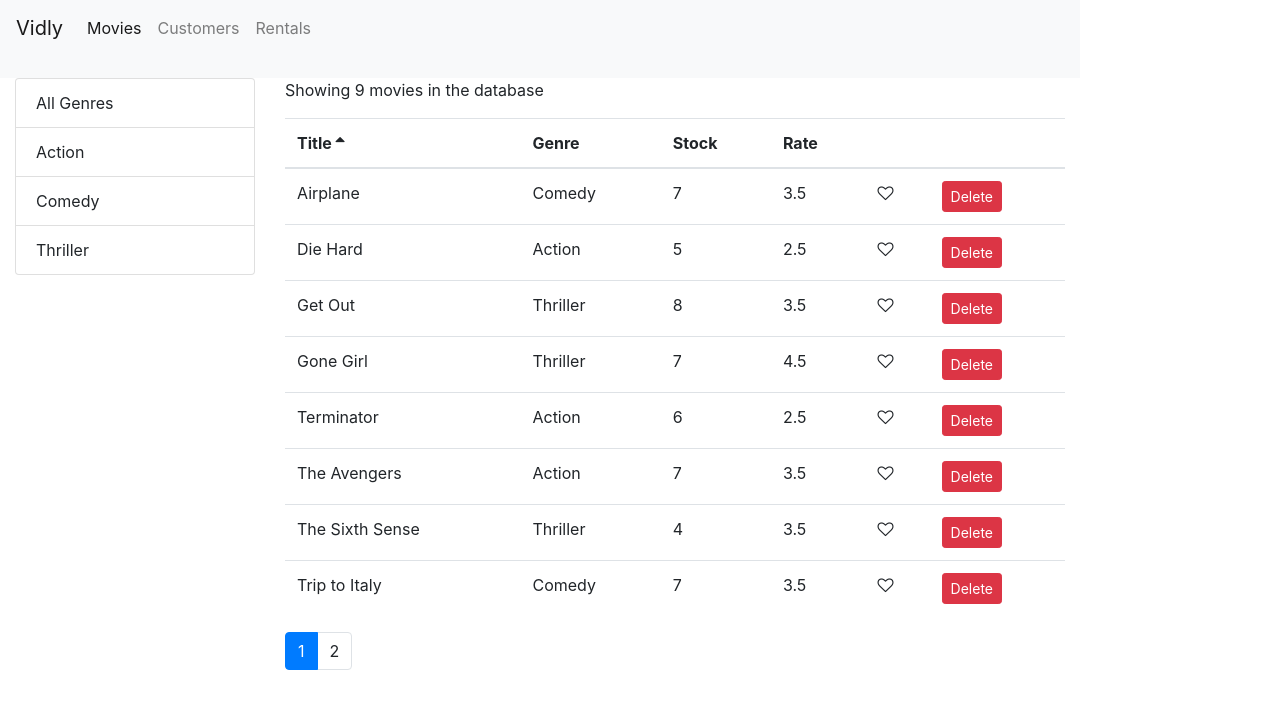
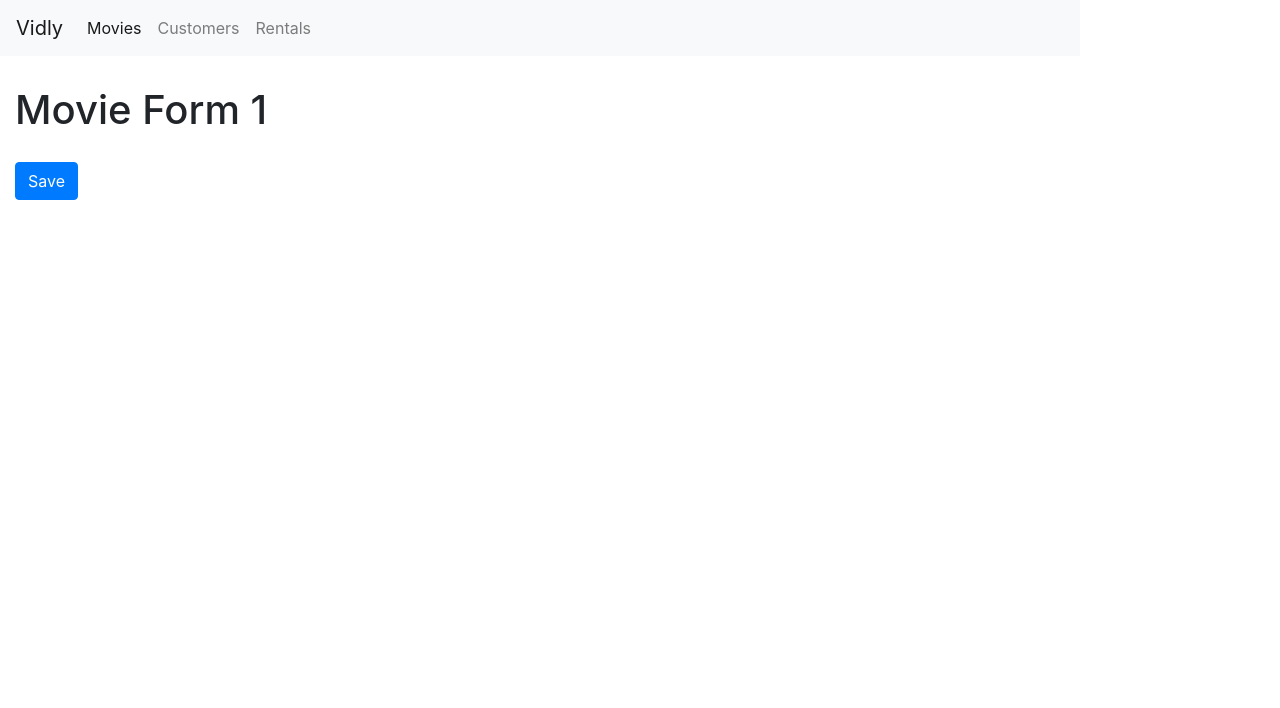
Before and after one commit to ritikbhatt20/Vidly, a React (Create React App) app: page /movies/1 in a window 1280 px wide. Shown: the top 708 px of the page. Built offline with nearby package versions, Linux system fonts and the light colour scheme.

Commit message:
Completed routing

```diff
--- a/src/App.js
+++ b/src/App.js
@@ -6,7 +6,8 @@ import Customers from "./components/customers";
 import Rentals from "./components/rentals";
 import NotFound from "./components/notFound";
 import NavBar from "./components/navBar";
-import React from 'react'
+import React from "react";
+import MovieForm from "./components/movieForm";
 
 function App() {
   return (
@@ -14,6 +15,7 @@ function App() {
       <NavBar></NavBar>
       <main className="container">
         <Switch>
+          <Route path="/movies/:id" component={MovieForm}></Route>
           <Route path="/movies" component={Movies}></Route>
           <Route path="/customers" component={Customers}></Route>
           <Route path="/rentals" component={Rentals}></Route>
--- a/src/components/movieForm.jsx
+++ b/src/components/movieForm.jsx
@@ -1,7 +1,14 @@
 import React from "react";
 
-const MovieForm = () => {
-  return <h1>Movie Form</h1>;
+const MovieForm = ({ match, history }) => {
+  return (
+    <div>
+      <h1>Movie Form {match.params.id}</h1>
+      <button className="btn btn-primary" onClick={() => history.push("/movies")} style={{ marginTop: 20 }}>
+        Save
+      </button>
+    </div>
+  );
 };
 
 export default MovieForm;
--- a/src/components/movies.jsx
+++ b/src/components/movies.jsx
@@ -11,7 +11,7 @@ class Movies extends Component {
   state = {
     movies: [],
     genres: [],
-    pageSize: 8,
+    pageSize: 7,
     currentPage: 1,
     sortColumn: { path: "title", order: "asc" },
   };
--- a/src/components/moviesTable.jsx
+++ b/src/components/moviesTable.jsx
@@ -1,11 +1,18 @@
 import React, { Component } from "react";
 import Like from "./common/like";
 import Table from "./common/table";
+import { Link } from "react-router-dom";
 
 class MoviesTable extends Component {
   // here we are passing columns as property and not in the state because its state is not gonna change throughout the lifecycle of this component
   columns = [
-    { path: "title", label: "Title" },
+    {
+      path: "title",
+      label: "Title",
+      content: (movie) => (
+        <Link to={`/movies/${movie._id}`}>{movie.title}</Link>
+      ),
+    },
     { path: "genre.name", label: "Genre" },
     { path: "numberInStock", label: "Stock" },
     { path: "dailyRentalRate", label: "Rate" },
--- a/src/components/navBar.jsx
+++ b/src/components/navBar.jsx
@@ -3,7 +3,10 @@ import { Link, NavLink } from "react-router-dom";
 
 const NavBar = () => {
   return (
-    <nav style={{ paddingBottom: 30 }} className="navbar navbar-expand-lg navbar-light bg-light">
+    <nav
+      style={{ marginBottom: 30 }}
+      className="navbar navbar-expand-lg navbar-light bg-light"
+    >
       <Link className="navbar-brand" to="#">
         Vidly
       </Link>
--- a/src/components/notFound.jsx
+++ b/src/components/notFound.jsx
@@ -1,7 +1,7 @@
-import React from 'react'
+import React from "react";
 
 const NotFound = () => {
-    return ( <h1>Not Found</h1> );
-}
+  return <h1>Not Found</h1>;
+};
 
 export default NotFound;
```
